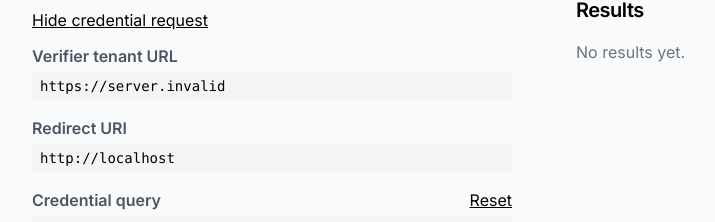
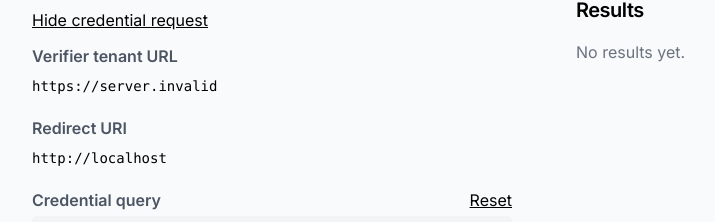
Before and after one commit to mattrglobal/sample-apps, a Next.js app in the folder mobile-credential-online-presentation/: page / in a window 1280 px wide. Both pictures are taken after a click on the button "Show credential request". Shown: the part 184-406 px from the top of the page, without its empty margins (96-811 px from the left). Built offline with nearby package versions, Linux system fonts and the light colour scheme; no server answers; what @mattrglobal/verifier-sdk-web would draw is missing.

Commit message:
feat: rm bg for unchangeable config values

```diff
--- a/mobile-credential-online-presentation/src/app/page.tsx
+++ b/mobile-credential-online-presentation/src/app/page.tsx
@@ -3,7 +3,6 @@
 import { Results } from "@/components/results";
 import * as MATTRVerifierSDK from "@mattrglobal/verifier-sdk-web";
 import type { CredentialQuery } from "@mattrglobal/verifier-sdk-web/dist/typings/verifier/types";
-import { redirectDocument } from "@remix-run/node";
 import { useCallback, useEffect, useState } from "react";
 
 const MDL_CREDENTIAL_QUERY = {
@@ -174,11 +173,11 @@ export default function Home() {
                   <div className="flex flex-col gap-4">
               <div>
                 <h3 className="font-semibold text-gray-600 pb-1">Verifier tenant URL</h3>
-                  <div className="font-mono text-sm bg-gray-100 px-2 py-1 rounded">{apiBaseUrl || "N/A"}</div>
+                  <div className="font-mono text-sm py-1">{apiBaseUrl || "N/A"}</div>
               </div>
               <div>
                 <h3 className="font-semibold text-gray-600 pb-1">Redirect URI</h3>
-                  <div className="font-mono text-sm bg-gray-100 px-2 py-1 rounded">{redirectUri || "N/A"}</div>
+                  <div className="font-mono text-sm py-1">{redirectUri || "N/A"}</div>
               </div>
               <div>
               <div className="flex justify-between pb-1">
```
